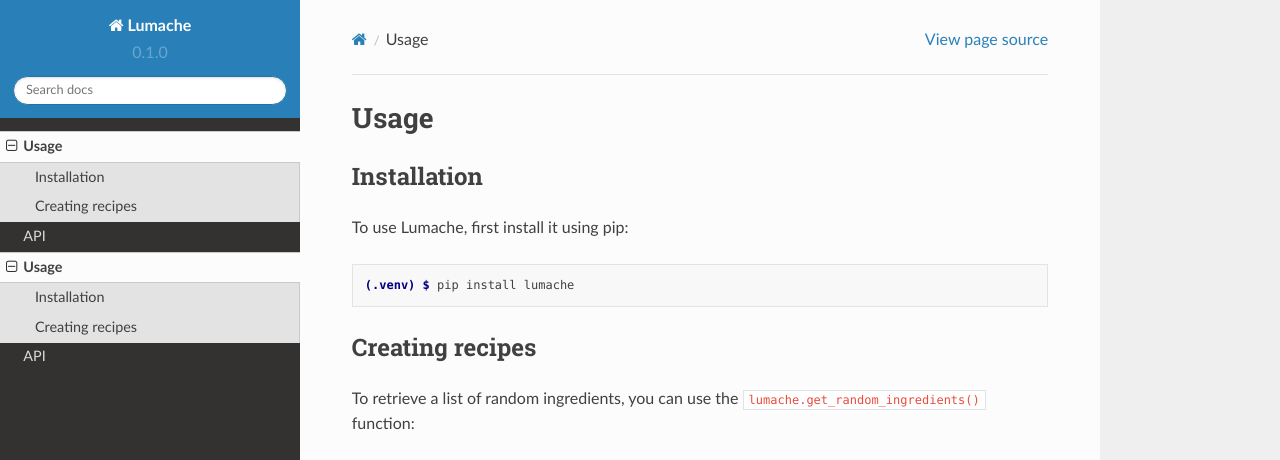
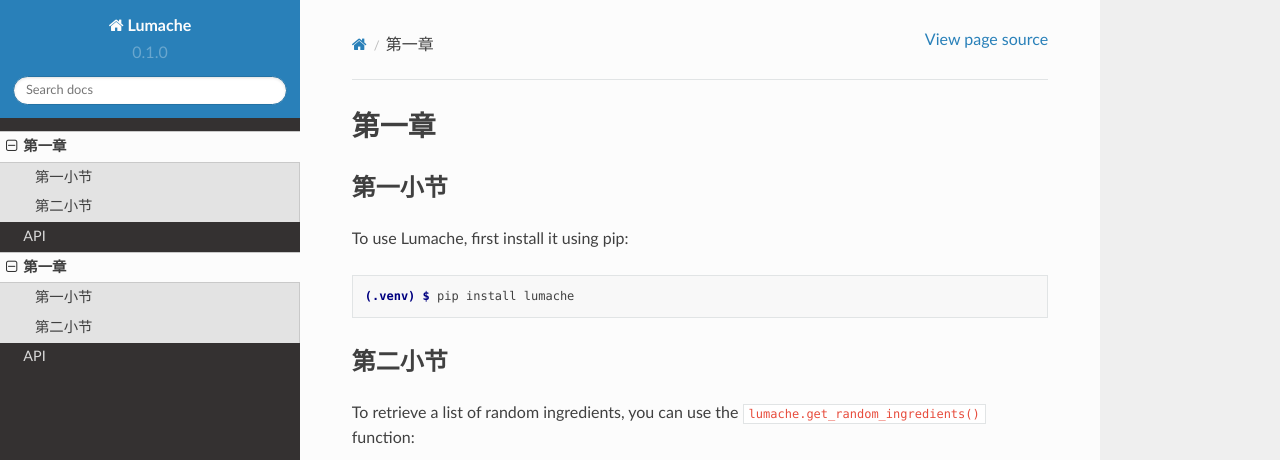
Before and after one commit to Paper-Love/rtd-tutorial, a Sphinx documentation site: the page built from docs/source/usage.rst, in a window 1280 px wide and 1109 px high. Shown: the top 460 px of the window. Built offline with Sphinx 7.4.7 and the Read the Docs theme 2.0.0, drawn with Linux system fonts in a browser that asks for light colours; grey boxes are pictures that could not be loaded.

Commit message:
Update usage.rst

```diff
--- a/docs/source/usage.rst
+++ b/docs/source/usage.rst
@@ -1,9 +1,9 @@
-Usage
+第一章
 =====
 
 .. _installation:
 
-Installation
+第一小节
 ------------
 
 To use Lumache, first install it using pip:
@@ -12,7 +12,7 @@
 
    (.venv) $ pip install lumache
 
-Creating recipes
+第二小节
 ----------------
 
 To retrieve a list of random ingredients,
```
